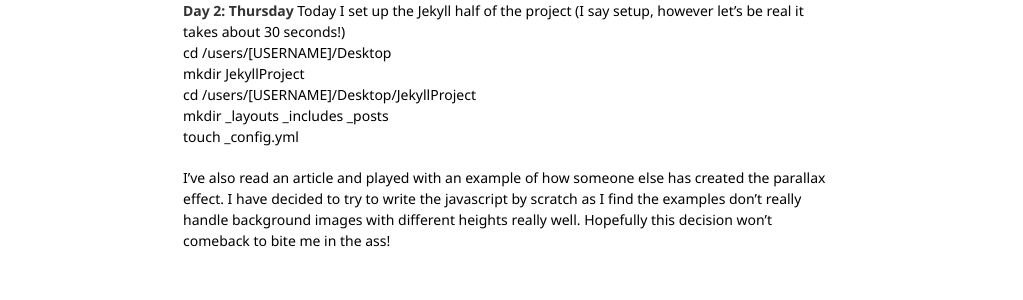
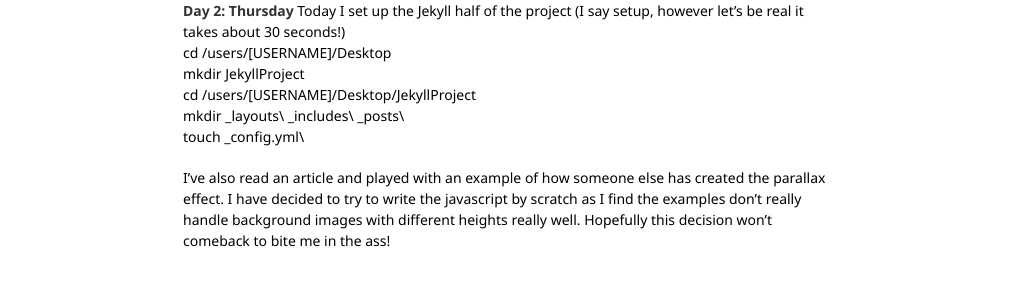
Before and after one commit to syeef/syeefkarim-2016-v0, a Jekyll site: the page built from _posts/2013-09-04-5-days-to-deploy-week-1.md, in a window 1280 px wide. Shown: the part 659-959 px from the top of the page, without its empty margins (128-1151 px from the left). Built offline with Jekyll 4.4.1, drawn with Linux system fonts in a browser that asks for light colours; Markdown is read by kramdown in place of the engine named in the settings.

Commit message:
maybe adding a backslash will work

```diff
--- a/_posts/2013-09-04-5-days-to-deploy-week-1.md
+++ b/_posts/2013-09-04-5-days-to-deploy-week-1.md
@@ -18,7 +18,7 @@ Today I set up the Jekyll half of the project (I say setup, however let's be rea
 cd /users/[USERNAME]/Desktop
 mkdir JekyllProject
 cd /users/[USERNAME]/Desktop/JekyllProject
-mkdir   _layouts   _includes   _posts
-touch   _config.yml
+mkdir \_layouts\ \_includes\ \_posts\
+touch \_config.yml\
 
 I've also read an article and played with an example of how someone else has created the parallax effect. I have decided to try to write the javascript by scratch as I find the examples don't really handle background images with different heights really well. Hopefully this decision won't comeback to bite me in the ass!
```
